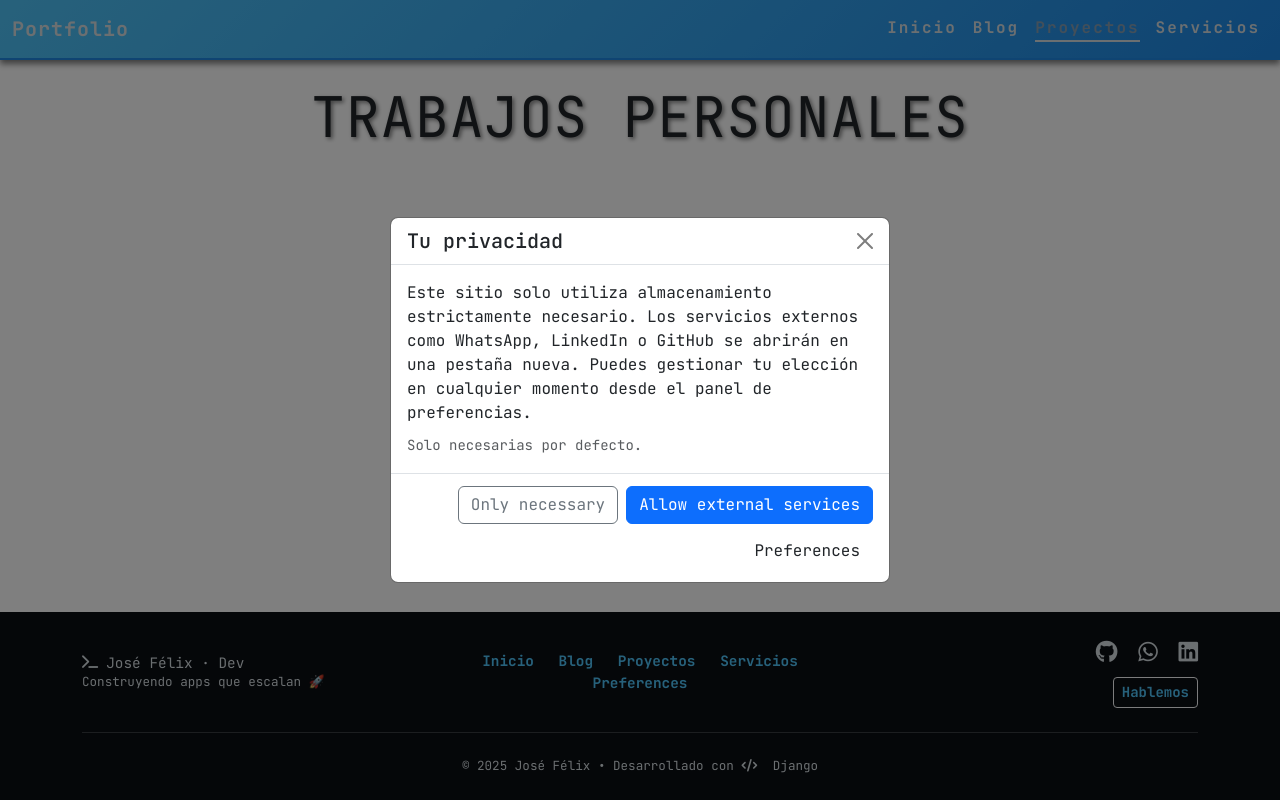
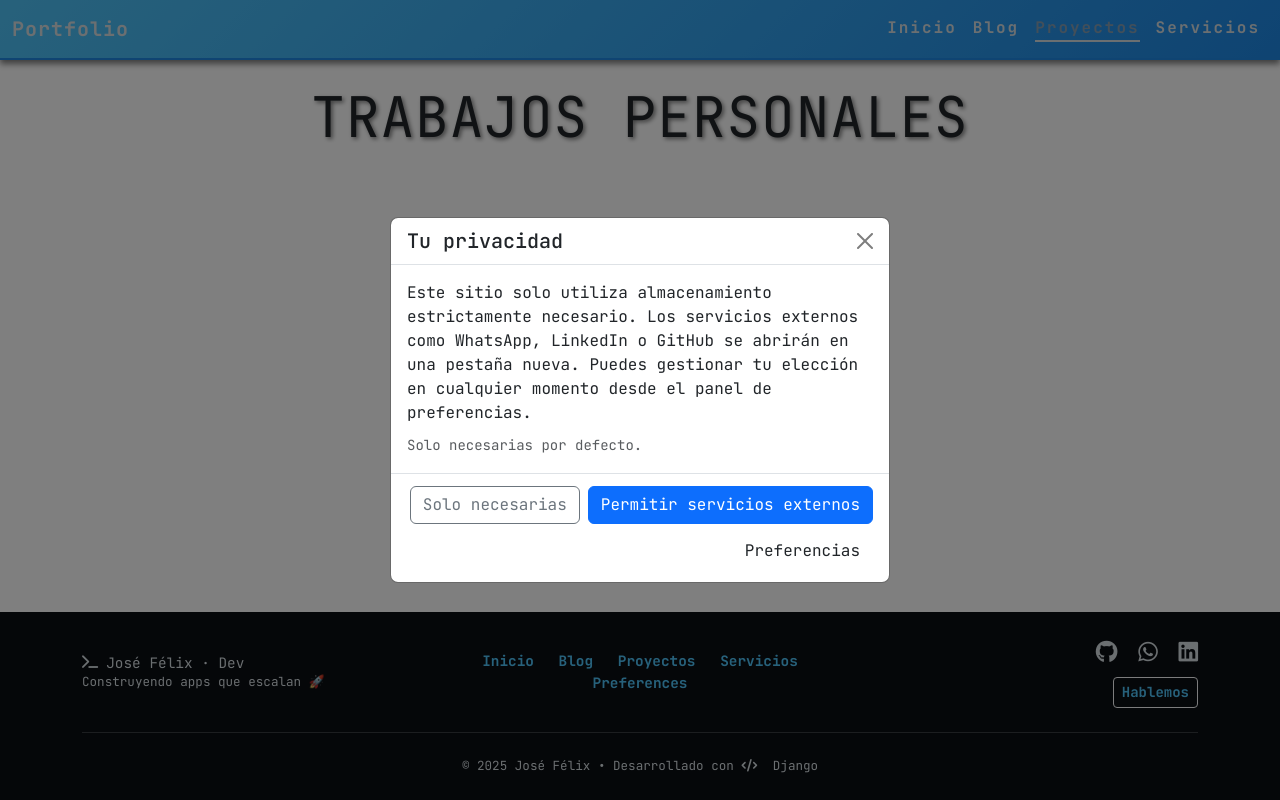
Before and after one commit to AmeriK88/Professional-portfolio, a Django app: page /projects/ in a window 1280 px wide. Run offline with Django 5.2, Linux system fonts and the light colour scheme; data that the repository does not hold is empty; parts of the project's set-up code (start-up, migrations or seed data) failed here and were passed over.

Commit message:
Updating cookie policy translation errors

```diff
--- a/projects/views.py
+++ b/projects/views.py
@@ -7,8 +7,8 @@ def home(request):
     latest_posts    = Post.objects.order_by('-created_at')[:3]
 
     stats = [
-        (+33, 'Repos'),
-        (+7, 'Clientes'),
+        (+34, 'Repos'),
+        (+8, 'Clientes'),
         (+5,  'Años de experiencia'),
     ]
 
--- a/templates/base.html
+++ b/templates/base.html
@@ -152,9 +152,9 @@
             <small class="text-muted">Solo necesarias por defecto.</small>
           </div>
           <div class="modal-footer py-2">
-            <button id="ck-reject" class="btn btn-outline-secondary">Only necessary</button>
-            <button id="ck-accept" class="btn btn-primary">Allow external services</button>
-            <button class="btn btn-ghost" data-ck-open type="button">Preferences</button>
+            <button id="ck-reject" class="btn btn-outline-secondary">Solo necesarias</button>
+            <button id="ck-accept" class="btn btn-primary">Permitir servicios externos</button>
+            <button class="btn btn-ghost" data-ck-open type="button">Preferencias</button>
           </div>
         </div>
       </div>
@@ -165,15 +165,15 @@
       <div class="modal-dialog modal-sm modal-dialog-centered">
         <div class="modal-content">
           <div class="modal-header py-2">
-            <h5 id="ck-title" class="modal-title">Preferences</h5>
+            <h5 id="ck-title" class="modal-title">Preferencias</h5>
             <button type="button" class="btn-close" data-bs-dismiss="modal" aria-label="Close"></button>
           </div>
           <div class="modal-body py-3">
             <ul class="list-group list-group-flush">
               <li class="list-group-item py-2 d-flex justify-content-between align-items-start">
                 <div>
-                  <strong>Necessary</strong>
-                  <div class="text-muted small">Basic site operation</div>
+                  <strong>Necesarias</strong>
+                  <div class="text-muted small">Operaciones básicas</div>
                 </div>
                 <div class="form-check form-switch m-0 ms-3">
                   <input class="form-check-input" type="checkbox" checked disabled>
@@ -181,8 +181,8 @@
               </li>
               <li class="list-group-item py-2 d-flex justify-content-between align-items-start">
                 <div>
-                  <strong>External services</strong>
-                  <div class="text-muted small">Open WhatsApp, LinkedIn, GitHub without extra prompt</div>
+                  <strong>Servicios externos</strong>
+                  <div class="text-muted small">Abrir WhatsApp, LinkedIn, GitHub sin petición.</div>
                 </div>
                 <div class="form-check form-switch m-0 ms-3">
                   <input class="form-check-input" type="checkbox" id="ck-external">
@@ -191,8 +191,8 @@
             </ul>
           </div>
           <div class="modal-footer py-2">
-            <button class="btn btn-outline-secondary" data-bs-dismiss="modal">Cancel</button>
-            <button id="ck-save" class="btn btn-primary">Save</button>
+            <button class="btn btn-outline-secondary" data-bs-dismiss="modal">Cancelar</button>
+            <button id="ck-save" class="btn btn-primary">Guardar</button>
           </div>
         </div>
       </div>
```
